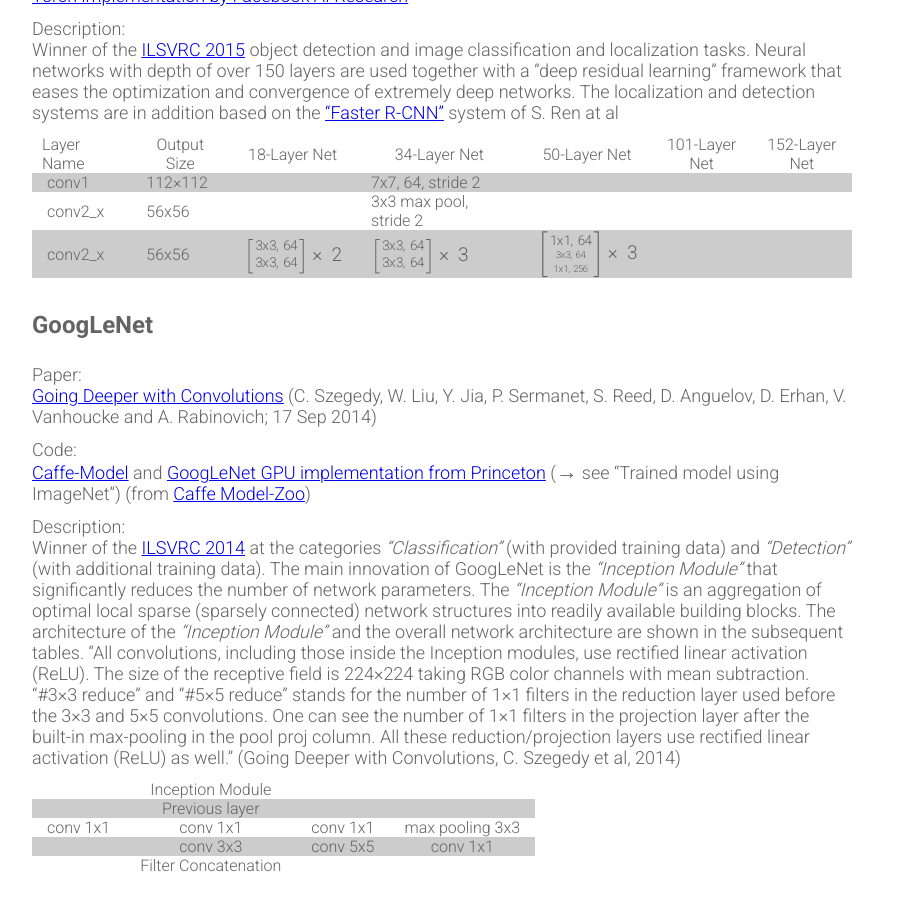
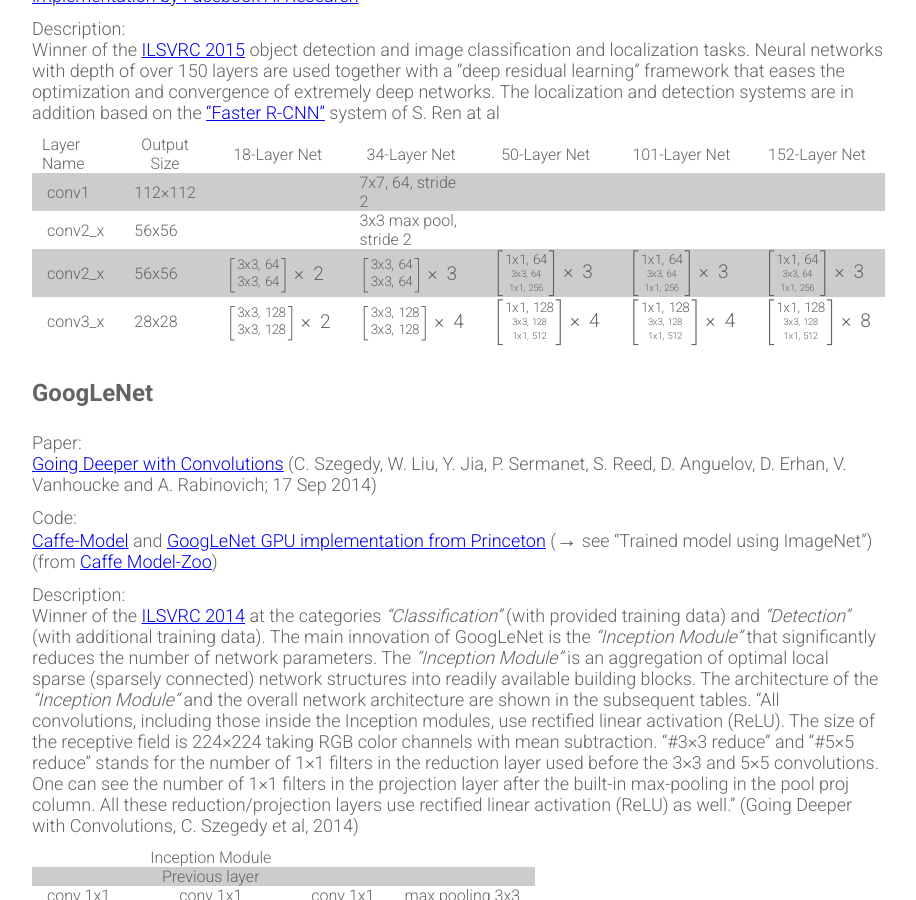
Before and after one commit to Xamla/xamla.github.io, a Jekyll site: the page built from prominent-convnet-architectures.md, in a window 1280 px wide and 900 px high, scrolled down 408 px. Shown: the whole window, without its empty margins (198-1114 px from the left). Built offline with Jekyll 4.4.1, drawn with Linux system fonts in a browser that asks for light colours; formulas are drawn with MathJax 3.

Commit message:
Update prominent-convnet-architectures.md

```diff
--- a/prominent-convnet-architectures.md
+++ b/prominent-convnet-architectures.md
@@ -29,7 +29,9 @@
 |:---------- | ----------- | ------------ | ------------ | ------------ | ------------- | ------------- |
 | conv1      | 112×112     |              | 7x7, 64, stride 2                                           |
 | conv2_x    | 56x56       |              | 3x3 max pool, stride 2                                      |
-| conv2_x    | 56x56       | \\( \left[ {\text{3x3, 64} \atop \text{3x3, 64}} \right] \times 2 \\)  | \\( \left[ {\text{3x3, 64} \atop \text{3x3, 64}} \right] \times 3 \\)  | \\( \left[ \text{1x1, 64} \atop {\text{3x3, 64} \atop \text{1x1, 256}} \right] \times 3 \\)  |    |     |
+| conv2_x    | 56x56       | \\( \left[ {\text{3x3, 64} \atop \text{3x3, 64}} \right] \times 2 \\) | \\( \left[ {\text{3x3, 64} \atop \text{3x3, 64}} \right] \times 3 \\)  | \\( \left[ \text{1x1, 64} \atop {\text{3x3, 64} \atop \text{1x1, 256}} \right] \times 3 \\)  | \\(\left[\text{1x1, 64}\atop{\text{3x3, 64}\atop\text{1x1, 256}}\right] \times 3\\) | \\(\left[\text{1x1, 64}\atop{\text{3x3, 64}\atop\text{1x1, 256}}\right] \times 3\\) |
+| conv3_x    | 28x28       | \\(\left[\text{3x3, 128}\atop\text{3x3, 128}\right] \times 2\\) | \\(\left[\text{3x3, 128}\atop\text{3x3, 128}\right] \times 4\\) | \\(\left[\text{1x1, 128}\atop{\text{3x3, 128}\atop\text{1x1, 512}}\right] \times 4\\) | \\(\left[\text{1x1, 128}\atop{\text{3x3, 128}\atop\text{1x1, 512}}\right] \times 4\\) | \\(\left[\text{1x1, 128}\atop{\text{3x3, 128}\atop\text{1x1, 512}}\right] \times 8\\) |
+
 
 
 <br />
```
